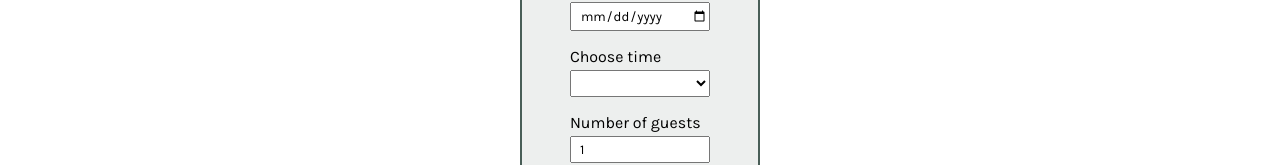
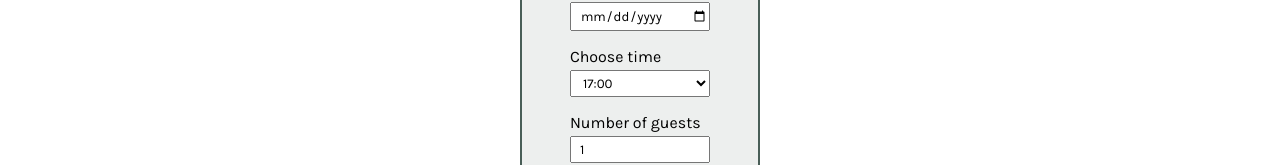
Before and after one commit to mattwheeler-dev/meta-frontend-capstone, a React (Vite) app: page /reservations in a window 1280 px wide. Shown: the part 228-393 px from the top of the page. Built offline with nearby package versions, Linux system fonts and the light colour scheme; a web font is replaced by a local one.

Commit message:
create error page. fix initializeTimes in Reservations

```diff
--- a/src/App.jsx
+++ b/src/App.jsx
@@ -1,29 +1,12 @@
-import { useReducer } from "react";
 import { Outlet } from "react-router-dom";
 import Nav from "./components/Nav";
 import Footer from "./components/Footer";
 
-const initializeTimes = () => {
-	return ["17:00", "18:00", "19:00", "20:00", "21:00", "22:00", "23:00"];
-};
-
-const availableTimes = (state, action) => {
-	if (action.type === "reserve_time")
-		return { availableTimes: state.availableTimes };
-	return state;
-};
-
 function App() {
-	const [state, dispatch] = useReducer(availableTimes, initializeTimes);
-
-	function updateTimes() {
-		dispatch({ type: "reserve_time" });
-	}
-
 	return (
 		<>
 			<Nav />
-			<Outlet context={{ availableTimes, updateTimes }} />
+			<Outlet />
 			<Footer />
 		</>
 	);
--- a/src/components/Nav.jsx
+++ b/src/components/Nav.jsx
@@ -8,22 +8,22 @@ const Nav = () => {
 			<img src={logo} alt="Little Lemon brand logo" width={200} />
 			<ul>
 				<li>
-					<Link to="/">Home</Link>
+					<Link to={"/"}>Home</Link>
 				</li>
 				<li>
-					<Link to="/about">About</Link>
+					<Link to={"/about"}>About</Link>
 				</li>
 				<li>
-					<Link to="/menu">Menu</Link>
+					<Link to={"/menu"}>Menu</Link>
 				</li>
 				<li>
-					<Link to="/reservations">Reservations</Link>
+					<Link to={"/reservations"}>Reservations</Link>
 				</li>
 				<li>
-					<Link to="/order">Order Online</Link>
+					<Link to={"/order"}>Order Online</Link>
 				</li>
 				<li>
-					<Link to="/login">Login</Link>
+					<Link to={"/login"}>Login</Link>
 				</li>
 			</ul>
 		</nav>
--- a/src/components/ReservationForm.jsx
+++ b/src/components/ReservationForm.jsx
@@ -1,15 +1,15 @@
 import { useState } from "react";
 import "./ReservationForm.css";
 
-const ReservationForm = ({ availableTimes }) => {
-	const [date, setDate] = useState("");
-	const [time, setTime] = useState("");
+const ReservationForm = ({ availableTimes, updateTimes }) => {
+	const [date, setDate] = useState(new Date().toLocaleDateString());
+	const [time, setTime] = useState(availableTimes[0]);
 	const [numGuests, setNumGuests] = useState(1);
-	const [occasion, setOccasion] = useState("");
+	const [occasion, setOccasion] = useState("Birthday");
 
-	// const timeOptions = availableTimes.map((resTime) => {
-	// 	return <option key={resTime}>{resTime}</option>;
-	// });
+	const timeOptions = availableTimes.map((resTime) => {
+		return <option key={resTime}>{resTime}</option>;
+	});
 	console.log(availableTimes);
 
 	const handleSubmit = (e) => {
@@ -33,7 +33,7 @@ const ReservationForm = ({ availableTimes }) => {
 				value={time}
 				onChange={(e) => setTime(e.target.value)}
 			>
-				{/* {timeOptions} */}
+				{timeOptions}
 			</select>
 
 			<label htmlFor="guests">Number of guests</label>
--- a/src/main.jsx
+++ b/src/main.jsx
@@ -8,12 +8,14 @@ import Menu from "./pages/Menu";
 import Reservations from "./pages/Reservations";
 import OrderOnline from "./pages/OrderOnline";
 import Login from "./pages/Login";
+import ErrorPage from "./pages/ErrorPage";
 import "./index.css";
 
 const router = createBrowserRouter([
 	{
 		path: "/",
 		element: <App />,
+		errorElement: <ErrorPage />,
 		children: [
 			{
 				index: true,
--- /dev/null
+++ b/src/pages/ErrorPage.jsx
@@ -0,0 +1,16 @@
+import { useRouteError } from "react-router-dom";
+
+export default function ErrorPage() {
+	const error = useRouteError();
+	console.error(error);
+
+	return (
+		<>
+			<h1>Oops!</h1>
+			<p>Sorry, an unexpected error has sent you to the 404th dimension!</p>
+			<p>
+				<i>{error.statusText || error.message}</i>
+			</p>
+		</>
+	);
+}
--- a/src/pages/Reservations.jsx
+++ b/src/pages/Reservations.jsx
@@ -1,14 +1,41 @@
-import { useOutletContext } from "react-router-dom";
+import { useReducer } from "react";
 import ReservationForm from "../components/ReservationForm";
 import "./Reservations.css";
 
+const reducer = (state, action) => {
+	if (action.type === "reserve_time") {
+		return { availableTimes: state.availableTimes };
+	} else {
+		return "Unrecognized action";
+	}
+};
+
+const initializeTimes = {
+	availableTimes: [
+		"17:00",
+		"18:00",
+		"19:00",
+		"20:00",
+		"21:00",
+		"22:00",
+		"23:00",
+	],
+};
+
 const Reservations = () => {
-	const { availableTimes } = useOutletContext();
+	const [state, dispatch] = useReducer(reducer, initializeTimes);
+
+	const updateTimes = () => {
+		dispatch({ type: "reserve_time" });
+	};
 
 	return (
 		<section className="reservations">
 			<h1>Reserve a Table</h1>
-			<ReservationForm availableTimes={availableTimes} />
+			<ReservationForm
+				availableTimes={state.availableTimes}
+				updateTimes={updateTimes}
+			/>
 		</section>
 	);
 };
```
